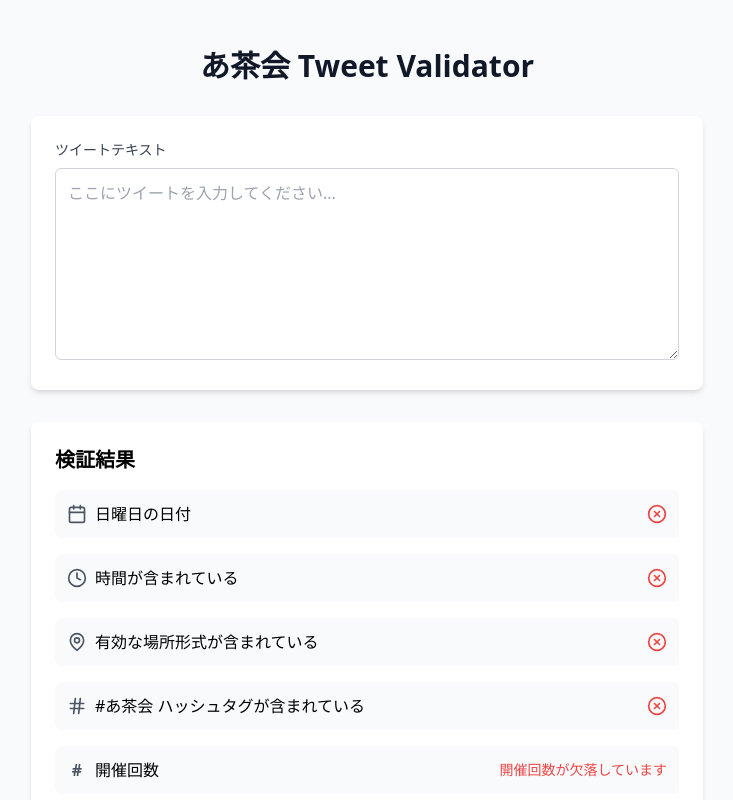
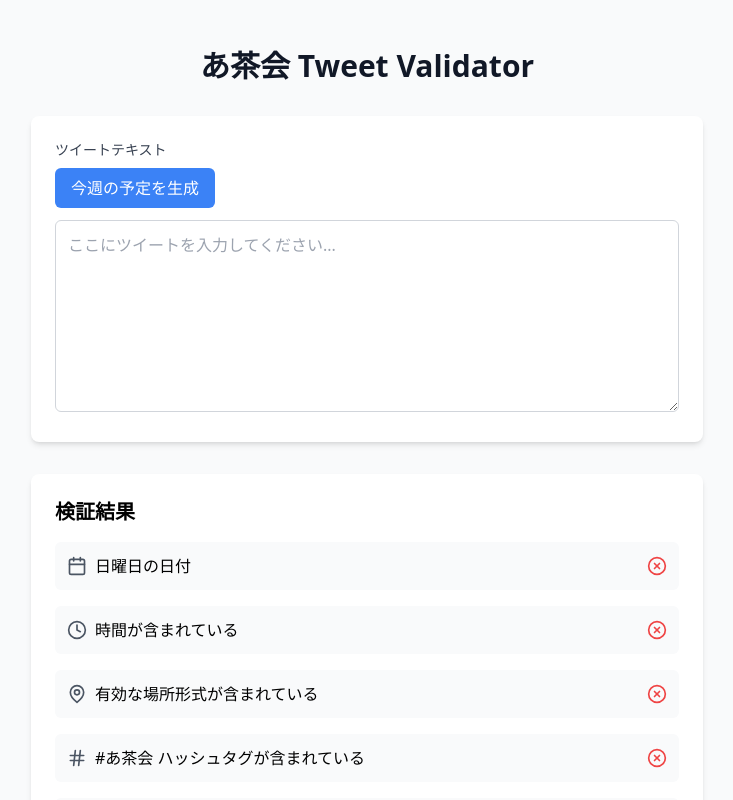
Before and after one commit to tktcorporation/tweet-validator-for-achakai, a React (Vite) app: page / in a window 1280 px wide. Shown: the top 800 px of the page, without its empty margins (273-1006 px from the left). Built offline with nearby package versions, Linux system fonts and the light colour scheme.

Commit message:
Add weekly schedule generator

```diff
--- a/src/App.tsx
+++ b/src/App.tsx
@@ -7,6 +7,30 @@ function App() {
   // Reference point: Meeting #208 on 2025-02-02
   const referenceDate = new Date('2025-02-02');
   const referenceMeetingNumber = 208;
+
+  const generateThisWeeksSchedule = () => {
+    const today = new Date();
+    const upcomingSunday = new Date(today);
+    while (upcomingSunday.getDay() !== 0) {
+      upcomingSunday.setDate(upcomingSunday.getDate() + 1);
+    }
+
+    const month = upcomingSunday.getMonth() + 1;
+    const day = upcomingSunday.getDate();
+
+    const weeksDiff = Math.round(
+      (upcomingSunday.getTime() - referenceDate.getTime()) /
+        (7 * 24 * 60 * 60 * 1000)
+    );
+    const meetingNumber = referenceMeetingNumber + weeksDiff;
+
+    const template =
+      `第${meetingNumber}回あ茶会\n` +
+      `【日程】${month}月${day}日(日) 22:00〜23:00\n` +
+      `【場所】ワールド名 By クリエイター名\n` +
+      '#あ茶会';
+    setTweetText(template);
+  };
 
   const validateTweet = (text: string) => {
     // Extract meeting number (第N回)
@@ -100,6 +124,12 @@ function App() {
           <label className="block text-sm font-medium text-gray-700 mb-2">
             ツイートテキスト
           </label>
+          <button
+            onClick={generateThisWeeksSchedule}
+            className="mb-3 px-4 py-2 bg-blue-500 text-white rounded-md hover:bg-blue-600"
+          >
+            今週の予定を生成
+          </button>
           <textarea
             value={tweetText}
             onChange={(e) => setTweetText(e.target.value)}
```
Also changed, not shown: 1 other file (tests, documents, lock files or other folders).
